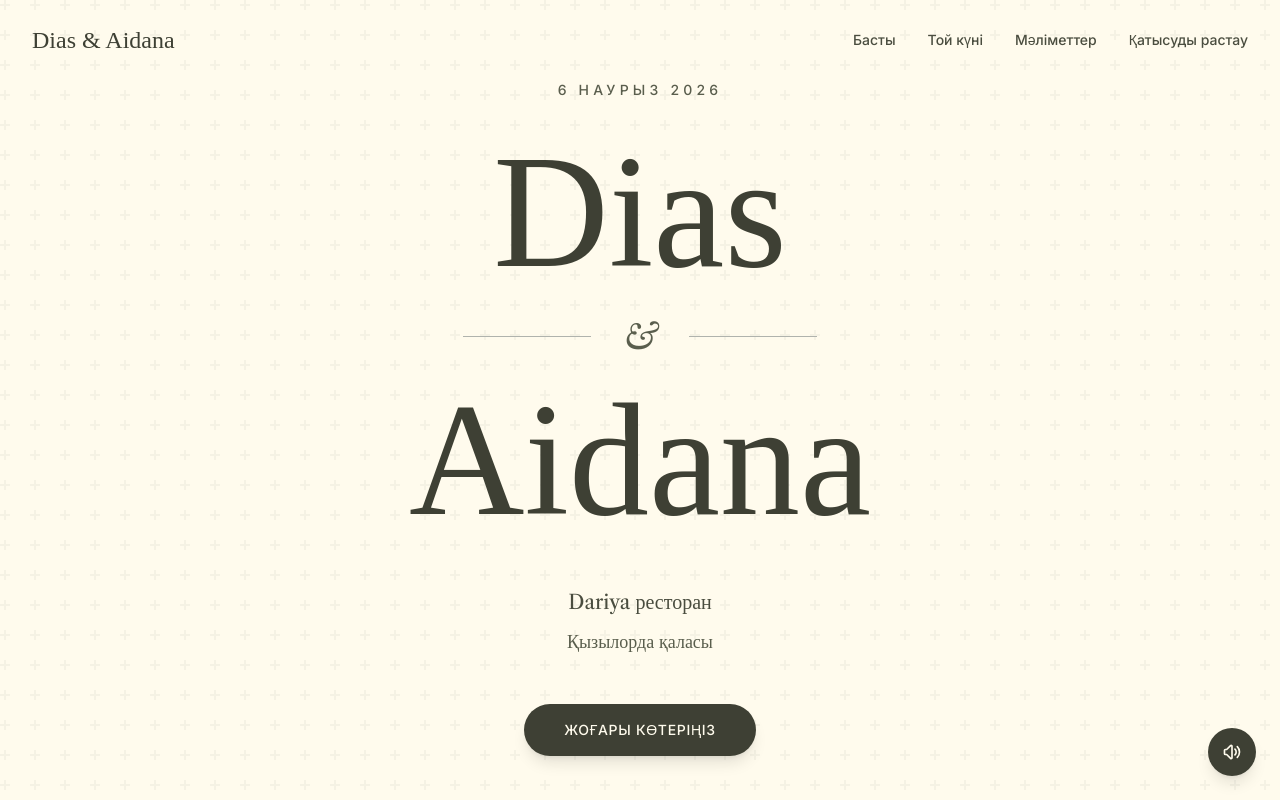
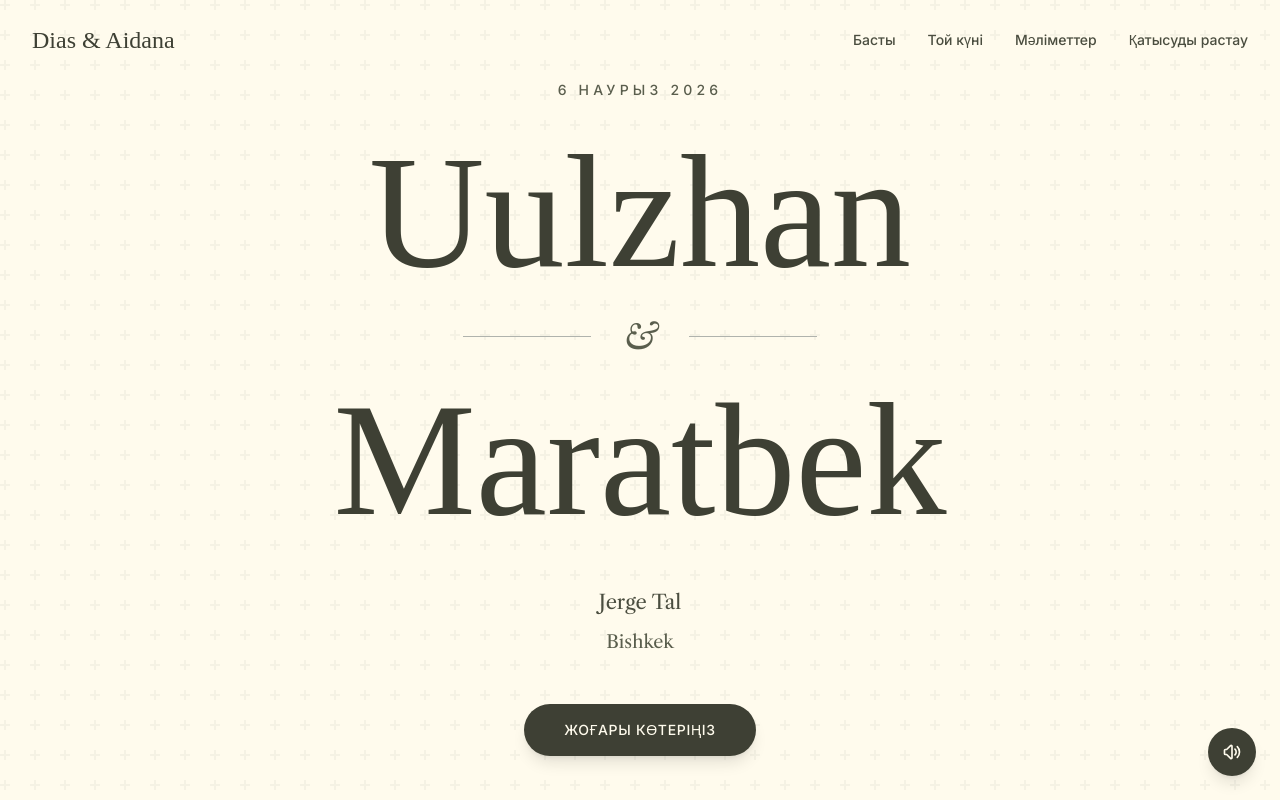
Before and after one commit to makentoshm/Maratbek-Uulzhan, a Next.js app: page / in a window 1280 px wide. Both pictures are taken after a click on the button "ӨТКІЗУ". Shown: the top 800 px of the page. Built offline with nearby package versions, Linux system fonts and the light colour scheme; a web font is replaced by a local one.

Commit message:
Update page.tsx

```diff
--- a/app/page.tsx
+++ b/app/page.tsx
@@ -8,11 +8,11 @@
 import Navigation from '@/components/Navigation';
 
 export default function Home() {
-  const brideName = 'Aidana';
-  const groomName = 'Dias';
-  const weddingDate = '2026-06-06T18:00:00';
-  const city = 'Қызылорда қаласы';
-  const venue = 'Dariya ресторан';
+  const brideName = 'Maratbek';
+  const groomName = 'Uulzhan';
+  const weddingDate = '2026-10-10T18:00:00';
+  const city = 'Bishkek';
+  const venue = 'Jerge Tal';
 
   return (
     <Envelope brideName={brideName} groomName={groomName}>
@@ -47,14 +47,14 @@
       <footer className="bg-sage-800 py-16 text-center">
         <div className="max-w-4xl mx-auto px-4">
           <p className="text-cream-200 text-lg mb-4 font-serif">
-            Сіздерді тойымызда көруге асығамыз!
+            Келгиле вача тойго!
           </p>
           <p className="text-cream-50 font-display text-4xl md:text-5xl mb-8">
             {groomName} & {brideName}
           </p>
           <div className="w-16 h-px bg-sage-500 mx-auto mb-6" />
           <p className="text-sage-400 text-sm font-sans">
-            Махаббатпен жасалған • 2026
+            Суйуу менен жасалган • 2026
           </p>
         </div>
       </footer>
```
